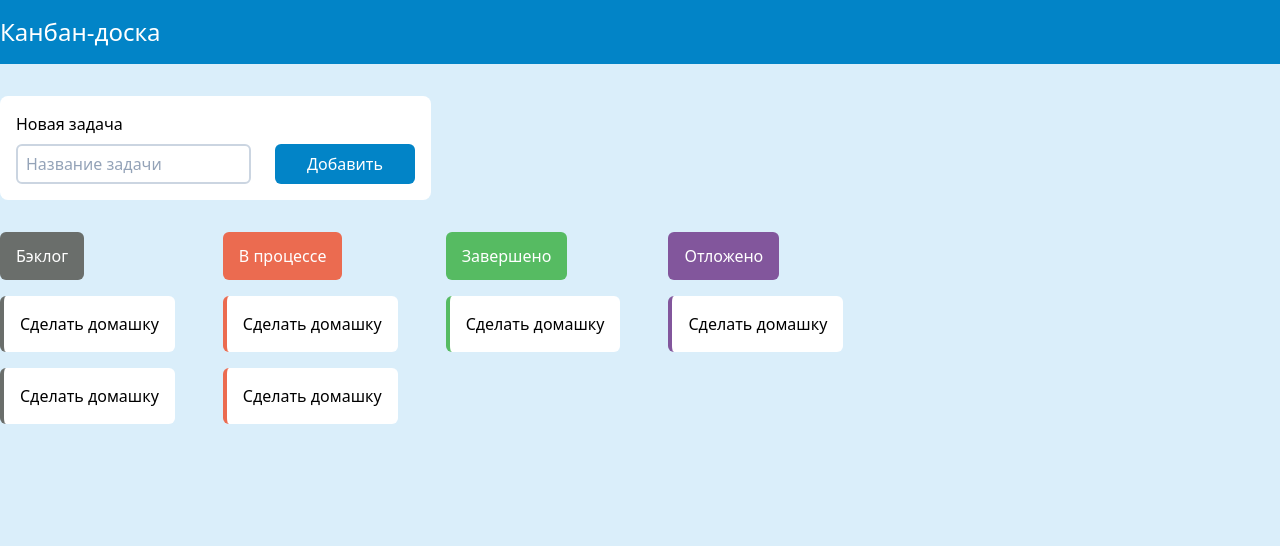
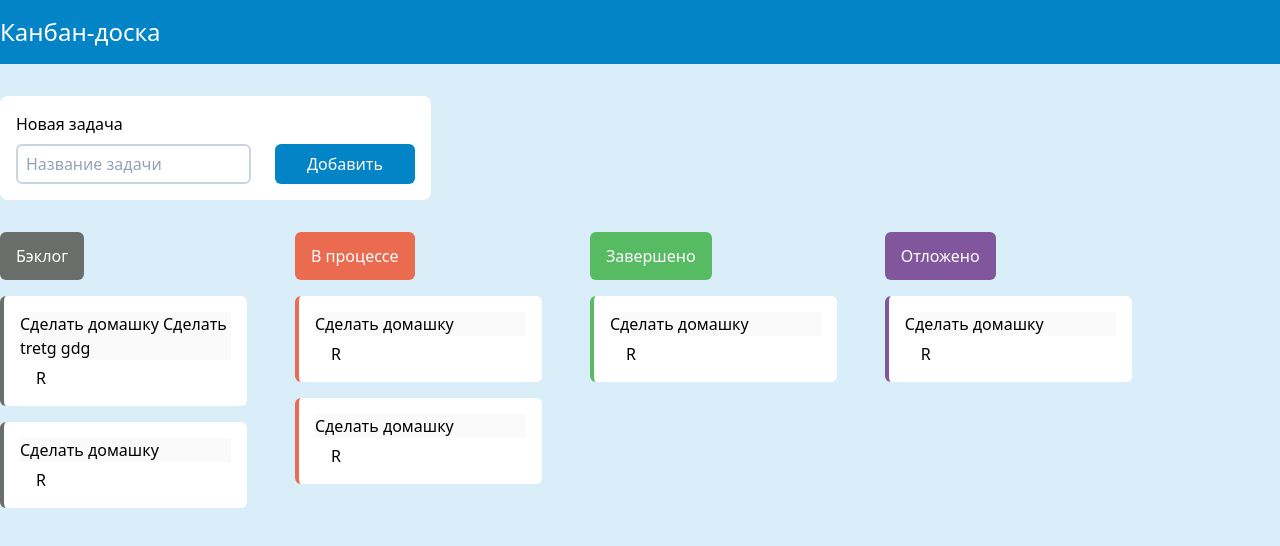
Before and after one commit to erikgab01/kanban, a React (Create React App) app: page / in a window 1280 px wide. Shown: the top 546 px of the page. Built offline with nearby package versions, Linux system fonts and the light colour scheme.

Commit message:
Implemented task editing

```diff
--- a/src/components/Kanban.jsx
+++ b/src/components/Kanban.jsx
@@ -9,7 +9,7 @@ export default function Kanban() {
             title: "Бэклог",
             color: "#6A6E6B",
             tasks: [
-                { id: nanoid(), content: "Сделать домашку" },
+                { id: nanoid(), content: "Сделать домашку Сделать tretg gdg" },
                 { id: nanoid(), content: "Сделать домашку" },
             ],
         },
--- /dev/null
+++ b/src/components/Task.jsx
@@ -0,0 +1,68 @@
+import React, { useRef, useEffect } from "react";
+import { useState } from "react";
+import { Draggable } from "react-beautiful-dnd";
+
+// Move groups to context
+export default function Task({ task, taskI, groupI, color, groups, setGroups }) {
+    const [isEditing, setIsEditing] = useState(false);
+    const textareaRef = useRef(null);
+    useEffect(() => {
+        textareaRef.current.style.height = "0px";
+        const scrollHeight = textareaRef.current.scrollHeight;
+        textareaRef.current.style.height = scrollHeight + "px";
+        console.log(textareaRef);
+    }, [task.content]);
+
+    const getItemStyle = (isDragging, draggableStyle, draggingOver, defaultColor) => ({
+        // some basic styles to make the items look a bit nicer
+        borderColor: draggingOver ? groups[draggingOver].color : defaultColor,
+        // change background colour if dragging
+
+        // styles we need to apply on draggables
+        ...draggableStyle,
+    });
+    const updateTask = (e) => {
+        setGroups((oldGroups) => {
+            const newGroups = JSON.parse(JSON.stringify(oldGroups));
+            newGroups[groupI].tasks[taskI].content = e.target.value;
+            return newGroups;
+        });
+    };
+    return (
+        <Draggable key={task.id} draggableId={task.id} index={taskI}>
+            {(provided, snapshot) => (
+                <div
+                    ref={provided.innerRef}
+                    {...provided.draggableProps}
+                    {...provided.dragHandleProps}
+                    style={getItemStyle(
+                        snapshot.isDragging,
+                        provided.draggableProps.style,
+                        snapshot.draggingOver,
+                        color
+                    )}
+                    className="bg-white border-l-4 p-4 rounded-md mt-4"
+                >
+                    {isEditing ? (
+                        <textarea
+                            className="w-full resize-none overflow-hidden"
+                            value={task.content}
+                            onChange={updateTask}
+                            ref={textareaRef}
+                        />
+                    ) : (
+                        <textarea
+                            className="w-full resize-none overflow-hidden"
+                            value={task.content}
+                            disabled
+                            ref={textareaRef}
+                        />
+                    )}
+                    <button className="ml-4" onClick={() => setIsEditing(!isEditing)}>
+                        R
+                    </button>
+                </div>
+            )}
+        </Draggable>
+    );
+}
--- a/src/components/TasksBoard.jsx
+++ b/src/components/TasksBoard.jsx
@@ -1,6 +1,7 @@
 import React from "react";
 import { DragDropContext, Draggable, Droppable } from "react-beautiful-dnd";
 import { hexToRgb } from "../utility";
+import Task from "./Task";
 
 export default function TasksBoard({ groups, setGroups }) {
     function onDragEnd(result) {
@@ -51,14 +52,6 @@ export default function TasksBoard({ groups, setGroups }) {
 
         return result;
     }
-    const getItemStyle = (isDragging, draggableStyle, draggingOver, defaultColor) => ({
-        // some basic styles to make the items look a bit nicer
-        borderColor: draggingOver ? groups[draggingOver].color : defaultColor,
-        // change background colour if dragging
-
-        // styles we need to apply on draggables
-        ...draggableStyle,
-    });
     return (
         <DragDropContext onDragEnd={onDragEnd}>
             <section className="flex gap-12 mt-8">
@@ -66,7 +59,7 @@ export default function TasksBoard({ groups, setGroups }) {
                     const { r, g, b } = hexToRgb(group.color);
                     const textColor = r * 0.299 + g * 0.587 + b * 0.114 > 186 ? "#000000" : "#ffffff";
                     return (
-                        <div key={groupI} className="flex flex-col">
+                        <div key={groupI} className="flex flex-col max-w-md">
                             <h6
                                 style={{ background: group.color, color: textColor }}
                                 className="py-3 px-4 self-start rounded-md"
@@ -81,24 +74,14 @@ export default function TasksBoard({ groups, setGroups }) {
                                         className="min-h-[100px] relative"
                                     >
                                         {group.tasks.map((task, taskI) => (
-                                            <Draggable key={task.id} draggableId={task.id} index={taskI}>
-                                                {(provided, snapshot) => (
-                                                    <div
-                                                        ref={provided.innerRef}
-                                                        {...provided.draggableProps}
-                                                        {...provided.dragHandleProps}
-                                                        style={getItemStyle(
-                                                            snapshot.isDragging,
-                                                            provided.draggableProps.style,
-                                                            snapshot.draggingOver,
-                                                            group.color
-                                                        )}
-                                                        className="bg-white border-l-4 p-4 rounded-md mt-4"
-                                                    >
-                                                        <p>{task.content}</p>
-                                                    </div>
-                                                )}
-                                            </Draggable>
+                                            <Task
+                                                task={task}
+                                                taskI={taskI}
+                                                groupI={groupI}
+                                                color={group.color}
+                                                groups={groups}
+                                                setGroups={setGroups}
+                                            />
                                         ))}
                                         {provided.placeholder}
                                     </div>
--- a/src/utility.js
+++ b/src/utility.js
@@ -1,4 +1,4 @@
-function hexToRgb(hex) {
+const hexToRgb = (hex) => {
     var result = /^#?([a-f\d]{2})([a-f\d]{2})([a-f\d]{2})$/i.exec(hex);
     return result
         ? {
@@ -7,6 +7,6 @@ function hexToRgb(hex) {
               b: parseInt(result[3], 16),
           }
         : null;
-}
+};
 
 export { hexToRgb };
```
